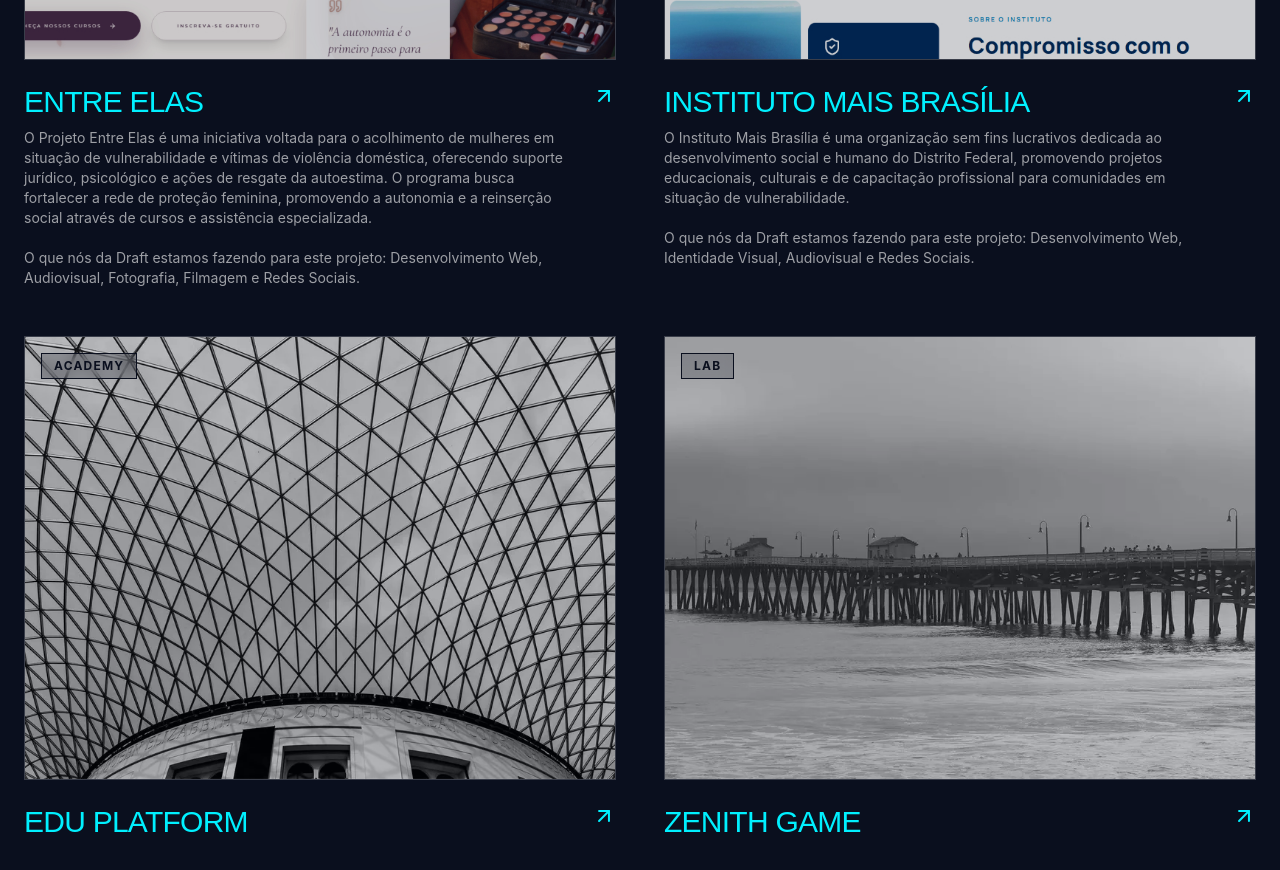
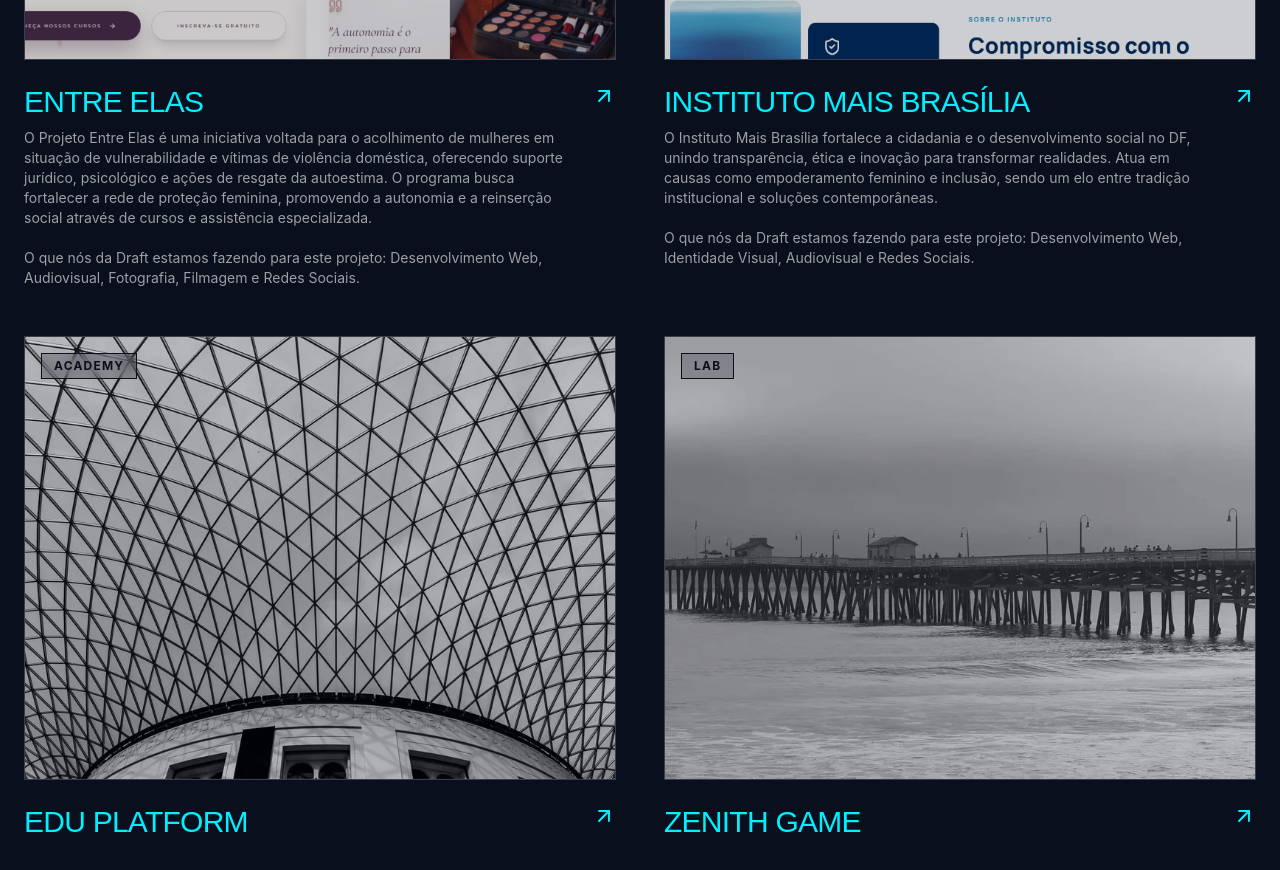
Before and after one commit to iwerry/DraftCreativeStudio, a React (Vite) app: page / in a window 1280 px wide. Shown: the part 4000-4870 px from the top of the page. Built offline with nearby package versions, Linux system fonts and the light colour scheme.

Commit message:
Update Instituto Mais Brasilia description with summarized version

```diff
--- a/src/Home.tsx
+++ b/src/Home.tsx
@@ -103,7 +103,7 @@
     category: "STUDIO & LAB",
     image: "/studio/proj_tech.jpg",
     link: "https://www.institutomaisbrasilia.org.br",
-    description: "O Instituto Mais Brasília é uma organização sem fins lucrativos dedicada ao desenvolvimento social e humano do Distrito Federal, promovendo projetos educacionais, culturais e de capacitação profissional para comunidades em situação de vulnerabilidade.\n\nO que nós da Draft estamos fazendo para este projeto: Desenvolvimento Web, Identidade Visual, Audiovisual e Redes Sociais."
+    description: "O Instituto Mais Brasília fortalece a cidadania e o desenvolvimento social no DF, unindo transparência, ética e inovação para transformar realidades. Atua em causas como empoderamento feminino e inclusão, sendo um elo entre tradição institucional e soluções contemporâneas.\n\nO que nós da Draft estamos fazendo para este projeto: Desenvolvimento Web, Identidade Visual, Audiovisual e Redes Sociais."
   },
   {
     title: "Edu Platform",
```
